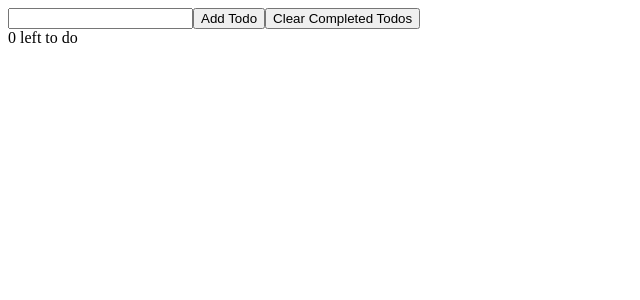
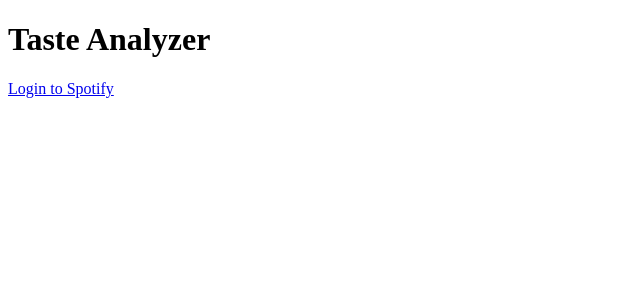
Before and after one commit to Druepter/taste-analyzer, a React (Create React App) app: page / in a window 1280 px wide. Shown: the top 300 px of the page, without its empty margins (0-640 px from the left). Built offline with nearby package versions, Linux system fonts and the light colour scheme.

Commit message:
added spotify authentification

```diff
--- a/src/App.js
+++ b/src/App.js
@@ -39,13 +39,24 @@ function App() {
     todoNameRef.current.value = null
   }
 
+
+
+  const CLIENT_ID = "3795ba2e521e49a2b84c2fa29eb5f18d"
+  const REDIRECT_URI = "http://localhost:3000/"
+  const AUTH_ENDPOINT = "https://accounts.spotify.com/authorize"
+  const RESPONSE_TYPE = "token"
+
   return (
     <>
-      <TodoList todos={todos} toggleTodo={toggleTodo} />
+
+      <h1>Taste Analyzer</h1>
+        <a href={`${AUTH_ENDPOINT}?client_id=${CLIENT_ID}&redirect_uri=${REDIRECT_URI}&response_type=${RESPONSE_TYPE}`}>Login to Spotify</a>
+
+      {/*<TodoList todos={todos} toggleTodo={toggleTodo} />
       <input ref={todoNameRef} type="text" />
       <button onClick={handleAddTodo}>Add Todo</button>
       <button onClick={handleClearTodos}>Clear Completed Todos</button>
-      <div>{todos.filter(todo => !todo.complete).length} left to do</div>
+  <div>{todos.filter(todo => !todo.complete).length} left to do</div>*/}
     </>
   );
 }
```
